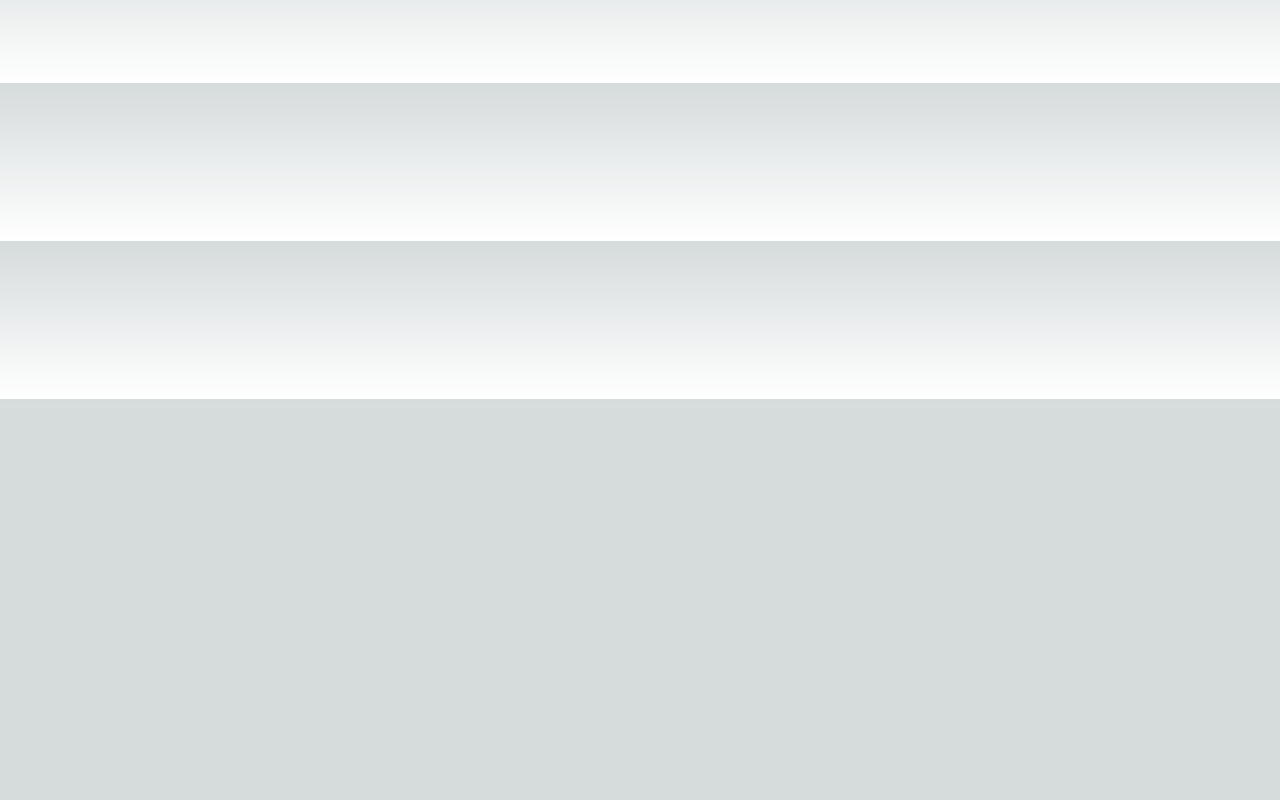
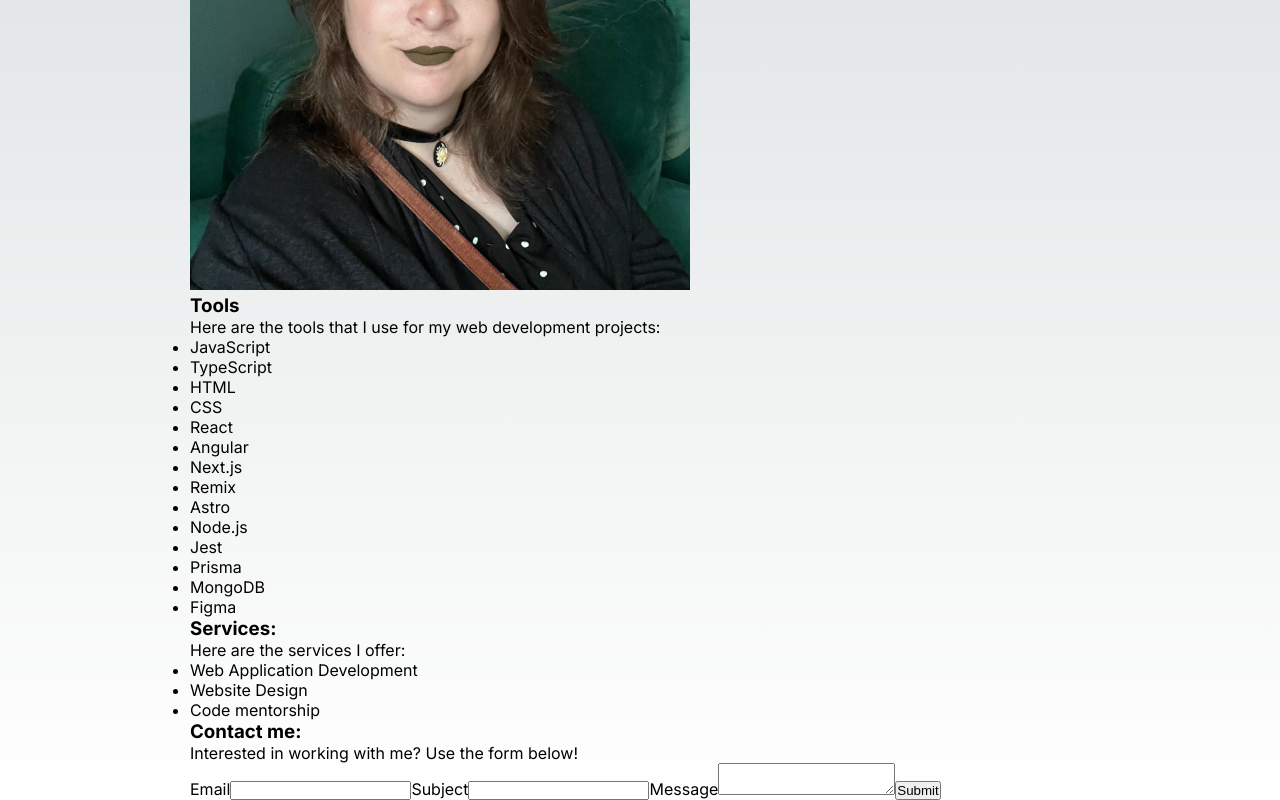
Before and after one commit to EileenMcCall/eileen-mccall-portfolio-next, a Next.js app: page / in a window 1280 px wide. Shown: the part 391-1191 px from the top of the page. Before the commit the page ends 800 px from the top, so only its background shows below. Built offline with nearby package versions, Linux system fonts and the light colour scheme.

Commit message:
created stubbed out markup for all pages

```diff
--- a/src/app/page.tsx
+++ b/src/app/page.tsx
@@ -2,11 +2,47 @@ import Image from 'next/image'
 import styles from './page.module.css'
 import Link from 'next/link'
 import MainNav from '@/components/MainNav/MainNav'
+import ContactForm from '@/components/ContactForm/ContactForm'
 
 export default function Home() {
   return (
     <main>
-      <h2>Homepage</h2>
+      <h2>Welcome! Bienvenue! Fàilte!</h2>
+      <section>
+        <h3>My name is Eileen</h3>
+        <Image width={500} height={500} alt="headshot" src="/headshot.png" />
+        <p></p>
+      </section>
+      <section>
+        <h3>Tools</h3>
+        <p>Here are the tools that I use for my web development projects:</p>
+        <ul>
+          <li>JavaScript</li>
+          <li>TypeScript</li>
+          <li>HTML</li>
+          <li>CSS</li>
+          <li>React</li>
+          <li>Angular</li>
+          <li>Next.js</li>
+          <li>Remix</li>
+          <li>Astro</li>
+          <li>Node.js</li>
+          <li>Jest</li>
+          <li>Prisma</li>
+          <li>MongoDB</li>
+          <li>Figma</li>
+        </ul>
+      </section>
+      <section>
+        <h3>Services:</h3>
+        <p>Here are the services I offer:</p>
+        <ul>
+          <li>Web Application Development</li>
+          <li>Website Design</li>
+          <li>Code mentorship</li>
+        </ul>
+      </section>
+      <ContactForm />
     </main>
   )
 }
--- /dev/null
+++ b/src/components/ContactForm/ContactForm.tsx
@@ -0,0 +1,17 @@
+export default function ContactForm() {
+    return (
+        <section>
+            <h3>Contact me:</h3>
+            <p>Interested in working with me? Use the form below!</p>
+            <form>
+                <label htmlFor="email">Email</label>
+                <input name="email" type="email" />
+                <label htmlFor="subject">Subject</label>
+                <input name="subject" type="text" />
+                <label htmlFor="message">Message</label>
+                <textarea name="message"></textarea>
+                <button type="submit">Submit</button>
+            </form>
+        </section>
+    );
+}
--- a/src/components/MainNav/MainNav.tsx
+++ b/src/components/MainNav/MainNav.tsx
@@ -9,7 +9,7 @@ export default function MainNav () {
         <li><a rel="noopener noreferrer" target="_blank" href="/Resume.pdf">Resume</a></li>
         <li><Link href="/services">Services</Link></li>
         <li><Link href="/projects">Projects</Link></li>
-        <li><Link href="/blog">Blog</Link></li>
+        {/* <li><Link href="/blog">Blog</Link></li> */}
         <li><Link href="/about">About</Link></li>
       </ul>
 
```
Also changed, not shown: src/app/about/page.tsx (+5 -3 lines), src/app/projects/page.tsx (+19 -3 lines), src/app/services/page.tsx (+17 -2 lines), public/headshot.png (added).
